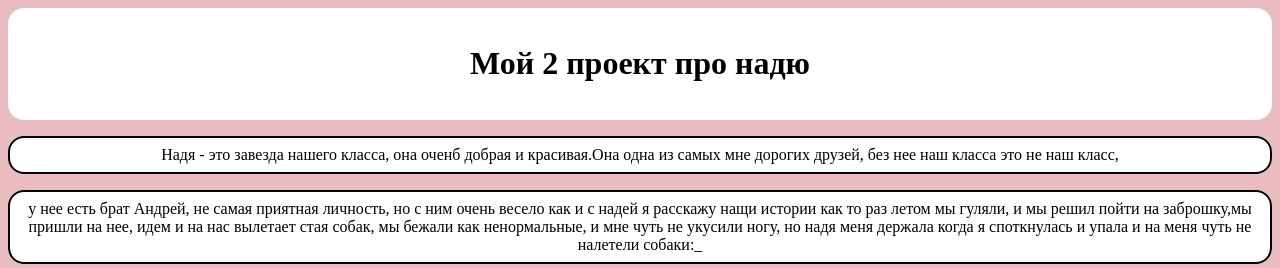
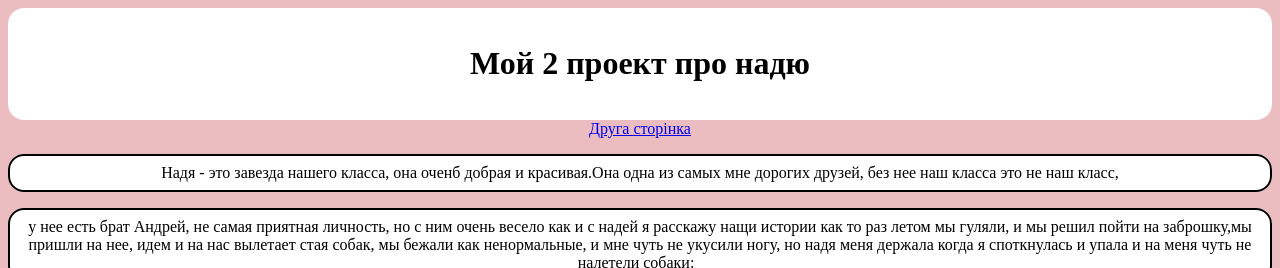
Before and after one commit to millewexx/Nadyamyfriend, a plain HTML site: page index.html in a window 1280 px wide. Shown: the top 268 px of the page. Drawn offline with Linux system fonts and the light colour scheme.

Commit message:
Update index.html

```diff
--- a/index.html
+++ b/index.html
@@ -11,6 +11,7 @@
     <h1>Мой 2 проект про надю</h1>
   </header>
   <main>
+    <a href="second.html">Друга сторінка</a>
     <section class="Nadya">
     <p> Надя - это завезда нашего класса, она оченб добрая и красивая.Она одна из самых мне
       дорогих друзей, без нее наш класса это не наш класс, </p>
```
